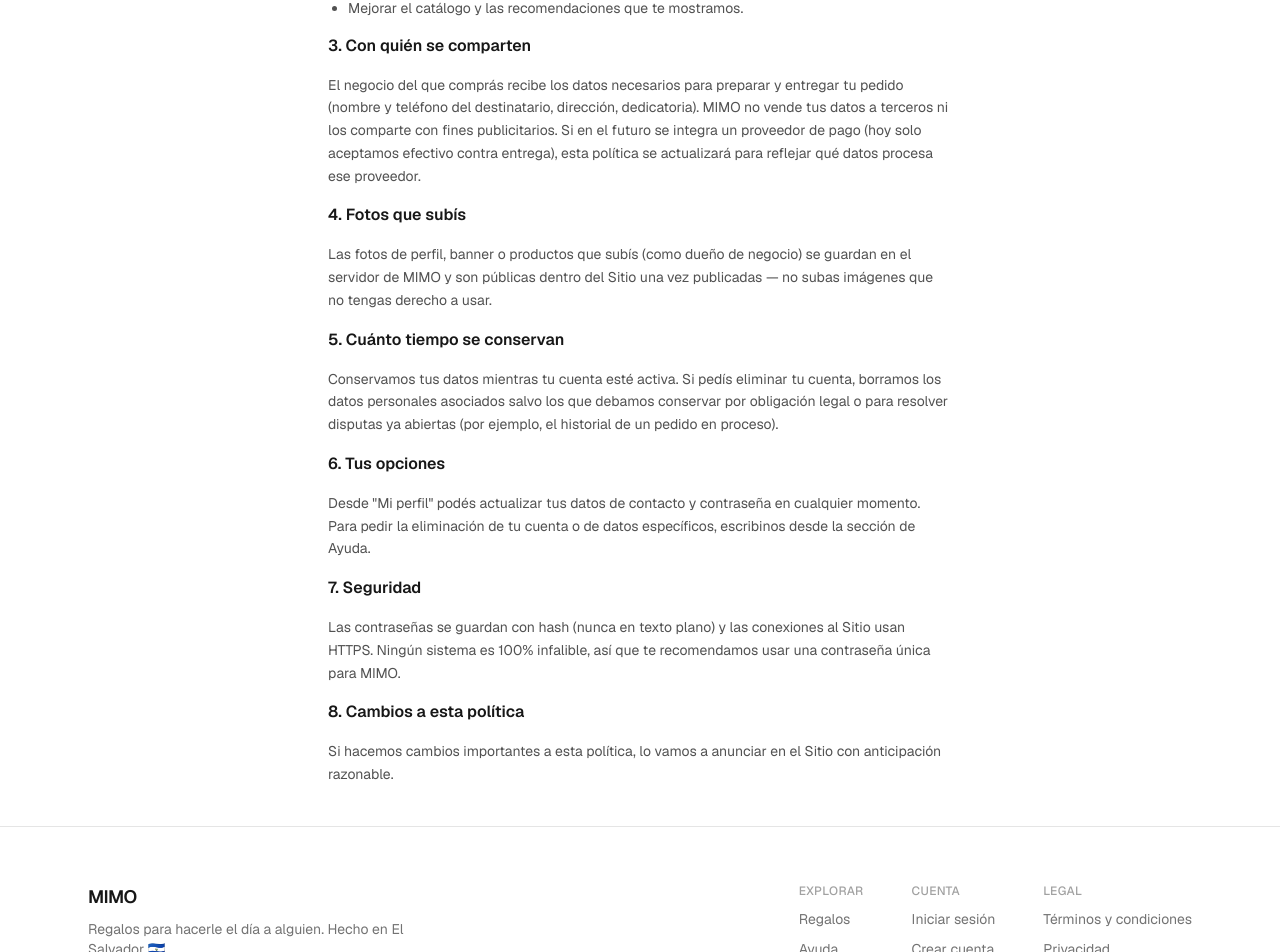
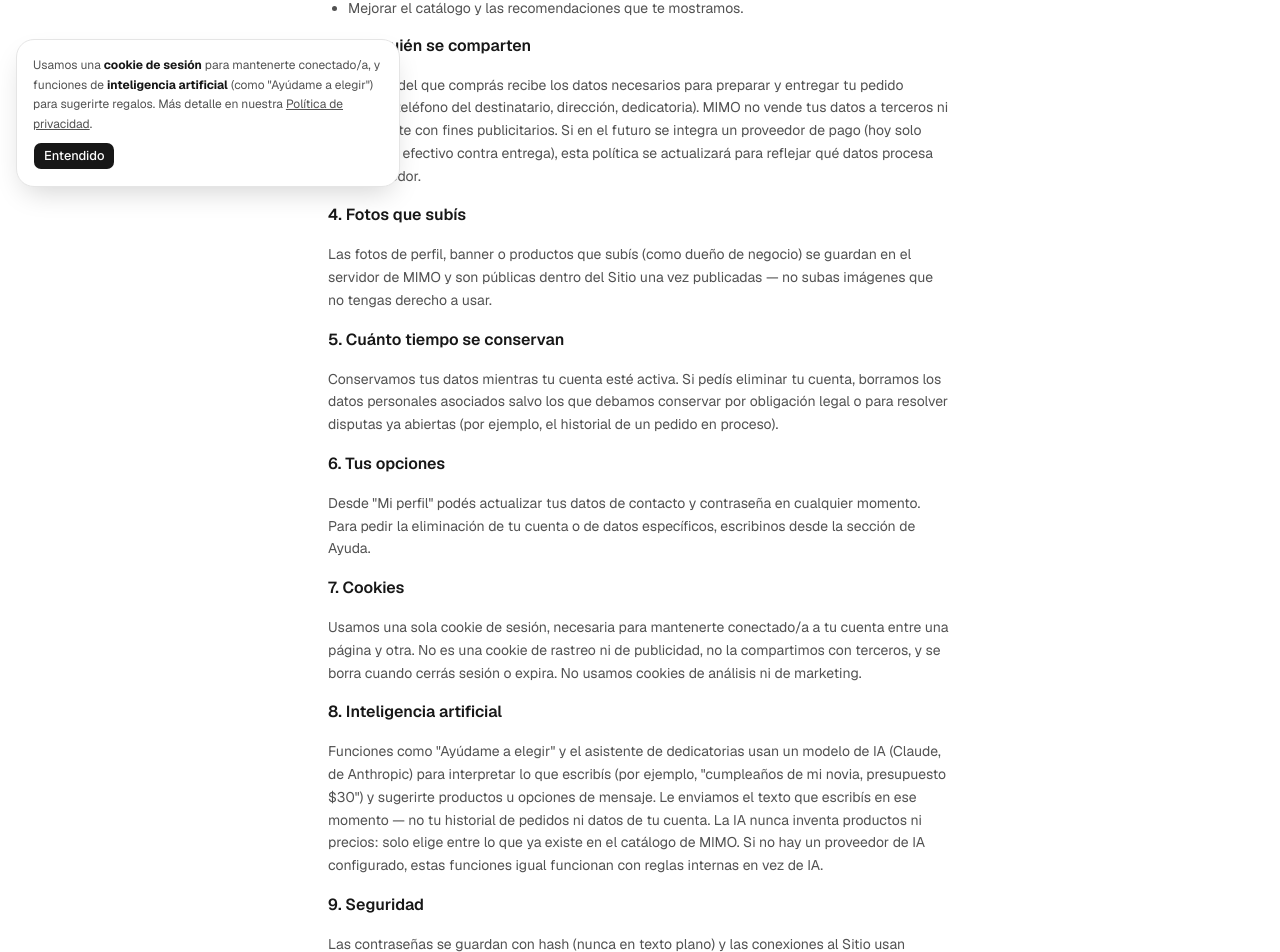
Before and after one commit to Pablopalaci0s/MIMO, a Next.js app in the folder apps/web/: page /privacidad in a window 1280 px wide. Shown: the part 597-1549 px from the top of the page. Built offline with nearby package versions, Linux system fonts and the light colour scheme; no server answers.

Commit message:
feat: aviso de cookies de sesión y uso de IA

```diff
--- a/apps/web/src/app/(site)/privacidad/page.tsx
+++ b/apps/web/src/app/(site)/privacidad/page.tsx
@@ -5,7 +5,7 @@
   description: "Qué datos recolecta MIMO, para qué los usa y cómo protegerlos.",
 };
 
-const LAST_UPDATED = "10 de septiembre de 2026";
+const LAST_UPDATED = "11 de septiembre de 2026";
 
 export default function PrivacidadPage() {
   return (
@@ -79,14 +79,33 @@
           desde la sección de Ayuda.
         </p>
 
-        <h2>7. Seguridad</h2>
+        <h2>7. Cookies</h2>
+        <p>
+          Usamos una sola cookie de sesión, necesaria para mantenerte conectado/a a tu cuenta
+          entre una página y otra. No es una cookie de rastreo ni de publicidad, no la compartimos
+          con terceros, y se borra cuando cerrás sesión o expira. No usamos cookies de análisis ni
+          de marketing.
+        </p>
+
+        <h2>8. Inteligencia artificial</h2>
+        <p>
+          Funciones como &quot;Ayúdame a elegir&quot; y el asistente de dedicatorias usan un modelo de
+          IA (Claude, de Anthropic) para interpretar lo que escribís (por ejemplo, &quot;cumpleaños de
+          mi novia, presupuesto $30&quot;) y sugerirte productos u opciones de mensaje. Le enviamos el
+          texto que escribís en ese momento — no tu historial de pedidos ni datos de tu cuenta. La
+          IA nunca inventa productos ni precios: solo elige entre lo que ya existe en el catálogo
+          de MIMO. Si no hay un proveedor de IA configurado, estas funciones igual funcionan con
+          reglas internas en vez de IA.
+        </p>
+
+        <h2>9. Seguridad</h2>
         <p>
           Las contraseñas se guardan con hash (nunca en texto plano) y las conexiones al Sitio
           usan HTTPS. Ningún sistema es 100% infalible, así que te recomendamos usar una
           contraseña única para MIMO.
         </p>
 
-        <h2>8. Cambios a esta política</h2>
+        <h2>10. Cambios a esta política</h2>
         <p>
           Si hacemos cambios importantes a esta política, lo vamos a anunciar en el Sitio con
           anticipación razonable.
--- a/apps/web/src/app/providers.tsx
+++ b/apps/web/src/app/providers.tsx
@@ -4,6 +4,7 @@
 import type { ReactNode } from "react";
 import { CartProvider } from "@/lib/cart/cart-context";
 import { FavoritesProvider } from "@/lib/favorites/favorites-context";
+import { CookieAiNotice } from "@/components/layout/cookie-ai-notice";
 import { InstallPrompt } from "@/components/pwa/install-prompt";
 import { ServiceWorkerRegister } from "@/components/pwa/service-worker-register";
 
@@ -15,6 +16,7 @@
           {children}
           <ServiceWorkerRegister />
           <InstallPrompt />
+          <CookieAiNotice />
         </FavoritesProvider>
       </CartProvider>
     </SessionProvider>
--- /dev/null
+++ b/apps/web/src/components/layout/cookie-ai-notice.tsx
@@ -0,0 +1,59 @@
+"use client";
+
+import Link from "next/link";
+import { useEffect, useState } from "react";
+import { Button } from "@/components/ui/button";
+
+const DISMISSED_KEY = "mimo-aviso-cookies-ia";
+
+/**
+ * Aviso informativo, no un gestor de consentimiento granular: MIMO solo usa
+ * una cookie de sesión (necesaria, no de rastreo/publicidad) y no hay nada
+ * que "aceptar o rechazar" por separado — ver Política de privacidad. Se
+ * guarda en localStorage, no en una cookie, para no depender de lo mismo
+ * que el aviso anuncia.
+ */
+export function CookieAiNotice() {
+  const [visible, setVisible] = useState(false);
+
+  useEffect(() => {
+    function checkDismissed() {
+      let dismissed = false;
+      try {
+        dismissed = window.localStorage.getItem(DISMISSED_KEY) === "1";
+      } catch {
+        dismissed = true;
+      }
+      setVisible(!dismissed);
+    }
+    checkDismissed();
+  }, []);
+
+  function dismiss() {
+    setVisible(false);
+    try {
+      window.localStorage.setItem(DISMISSED_KEY, "1");
+    } catch {
+      // sin persistencia, vuelve a aparecer la próxima visita — no es grave.
+    }
+  }
+
+  if (!visible) return null;
+
+  return (
+    <div className="fixed inset-x-4 bottom-36 z-50 mx-auto flex max-w-sm flex-col gap-2 rounded-2xl border border-neutral-200 bg-white p-4 shadow-[0_12px_28px_-8px_rgba(0,0,0,0.18)] sm:right-auto sm:bottom-4 sm:left-4 sm:mx-0">
+      <p className="text-xs leading-relaxed text-neutral-600">
+        Usamos una <strong className="text-neutral-900">cookie de sesión</strong> para mantenerte
+        conectado/a, y funciones de <strong className="text-neutral-900">inteligencia artificial</strong>{" "}
+        (como &quot;Ayúdame a elegir&quot;) para sugerirte regalos. Más detalle en nuestra{" "}
+        <Link href="/privacidad" className="underline hover:text-neutral-900">
+          Política de privacidad
+        </Link>
+        .
+      </p>
+      <Button size="sm" onClick={dismiss} className="w-fit">
+        Entendido
+      </Button>
+    </div>
+  );
+}
```
Also changed, not shown: 1 other file (tests, documents, lock files or other folders).
